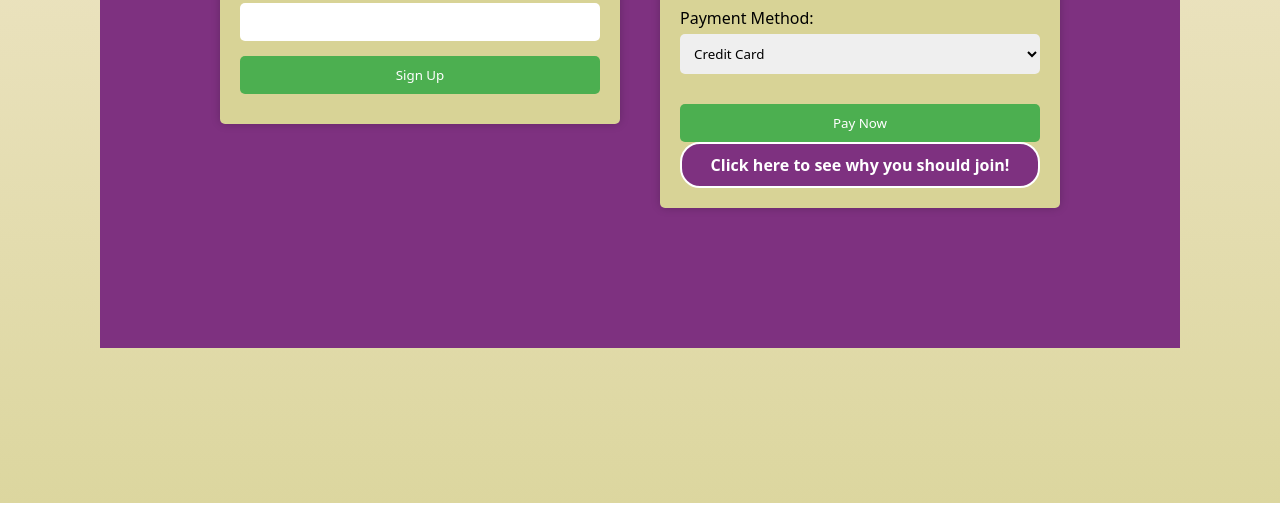
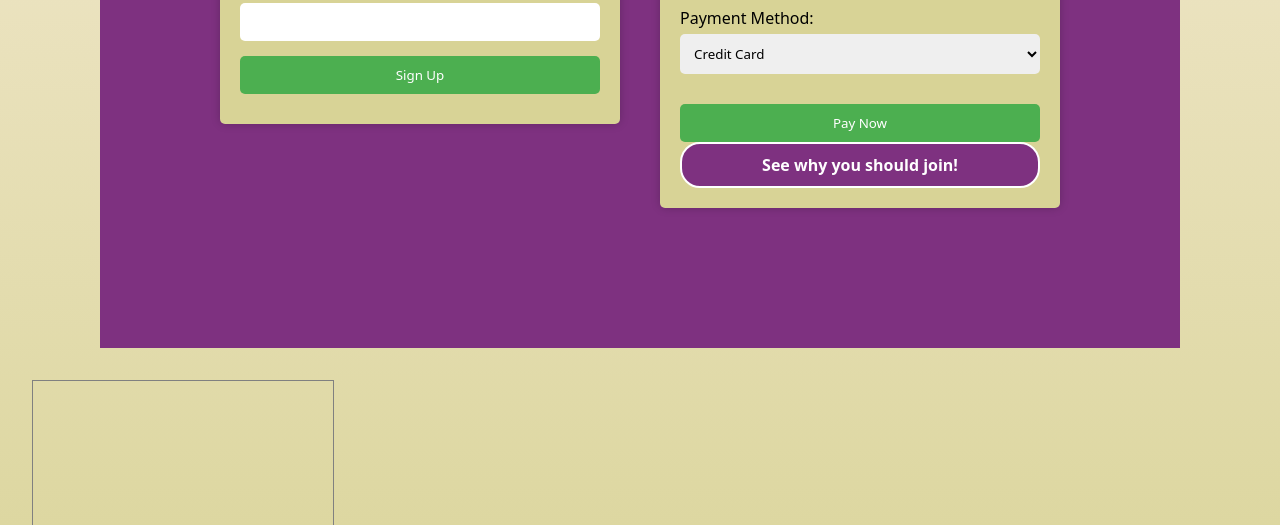
Before and after one commit to repneuable/socioConnect, a plain HTML site: page signup.html in a window 1280 px wide. Shown: the part 607-1132 px from the top of the page. Drawn offline with nearby package versions, Linux system fonts and the light colour scheme.

Commit message:
Adjust CSS of signup page

```diff
--- a/assets/styles/styles.css
+++ b/assets/styles/styles.css
@@ -344,3 +344,11 @@ footer {
     /* max-width: 200px; */
     border-radius: 50%;
 }
+
+
+
+/* Chart.js */
+.chart-box {
+    margin: 2em;
+    border: 1px solid gray;
+}
--- a/signup.html
+++ b/signup.html
@@ -63,9 +63,11 @@
                     <option value="paypal">PayPal</option>
                 </select>
                 <button type="submit" id="pay-now-button">Pay Now</button>
+                <button id="loadChart" class="cta-btn" style="width:100%">See why you should join!</button>
             </form>
-            <button id="loadChart" class="cta-btn" style="width:100%">Click here to see why you should join!</button>
+
         </div>
+
 <!--
             <script>
                 $(document).ready(function () {
@@ -113,7 +115,7 @@
             </script> -->
 
     </div>
-    <div id="chartContainer"><canvas id="myChart"></canvas></div>
+    <div id="chartContainer"><canvas id="myChart" class="chart-box"></canvas></div>
     <script>
         $(document).ready(function () {
             $('#loadChart').click(function () {
```
